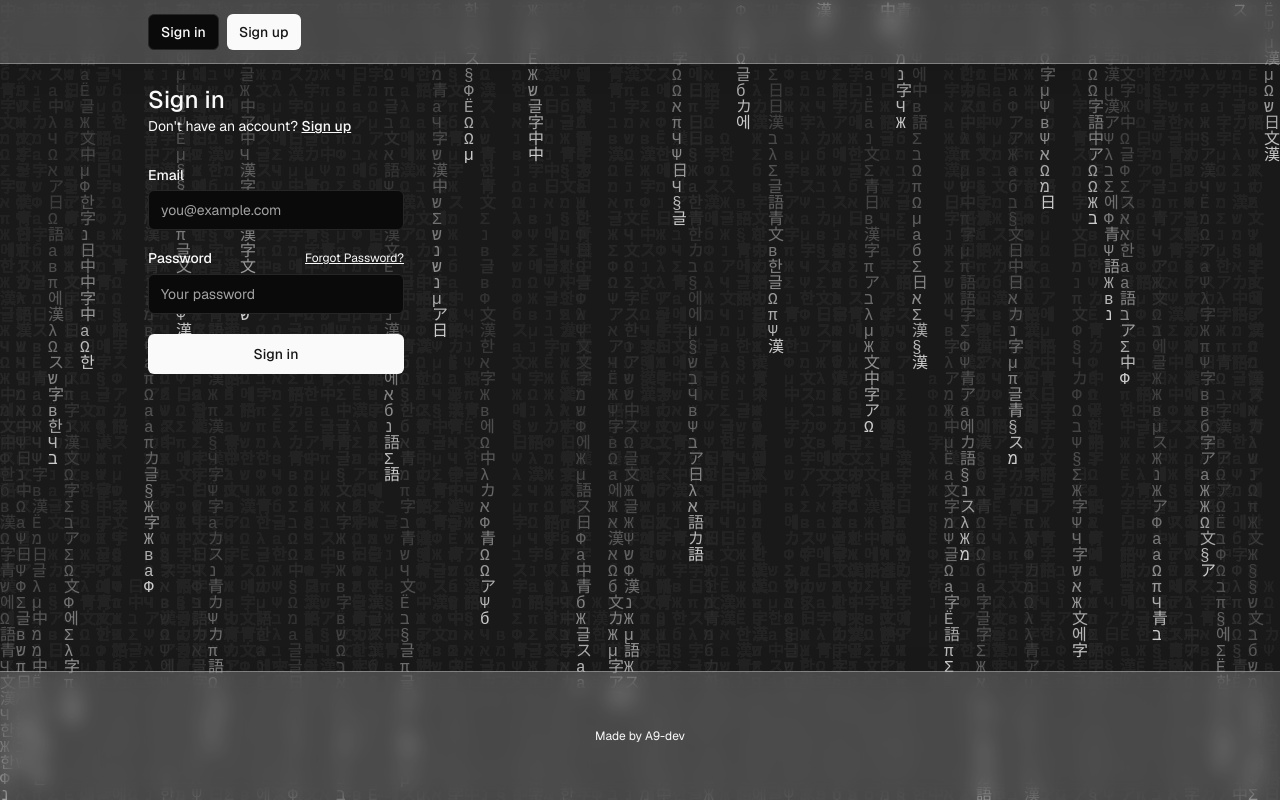
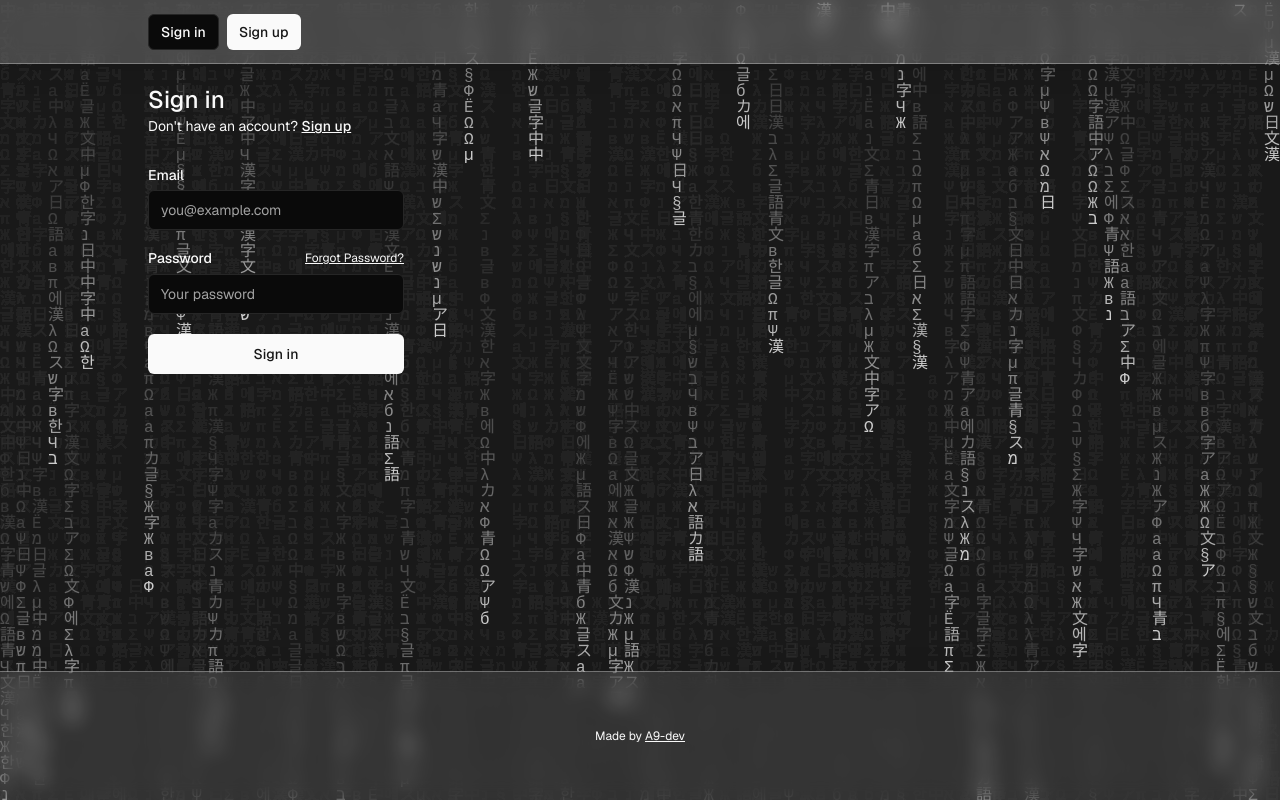
Before and after one commit to A9-dev/custom-daily-word, a Next.js app in the folder frontend/: page /sign-in in a window 1280 px wide. Built offline with nearby package versions, Linux system fonts and the light colour scheme; no server answers.

Commit message:
feat(ui): :sparkles: update footer to have link

```diff
--- a/frontend/app/layout.tsx
+++ b/frontend/app/layout.tsx
@@ -44,8 +44,16 @@ export default function RootLayout({
               {children}
             </div>
 
-            <footer className="w-full flex items-center justify-center border-t border-[rgba(255,255,255,0.3)] mx-auto text-center text-xs py-16 h-32 bg-[rgba(255,255,255,0.2)] shadow-[0_4px_30px_rgba(0,0,0,0.1)] backdrop-blur-[10px]">
-              Made by A9-dev
+            <footer className="w-full flex items-center justify-center border-t border-[rgba(255,255,255,0.3)] mx-auto text-xs py-16 h-32 bg-[rgba(255,255,255,0.1)] shadow-[0_4px_30px_rgba(0,0,0,0.1)] backdrop-blur-[10px]">
+              Made by&nbsp;
+              <a
+                href="https://github.com/A9-dev"
+                target="_blank"
+                rel="noopener noreferrer"
+                className="underline"
+              >
+                A9-dev
+              </a>
             </footer>
           </main>
         </ThemeProvider>
```
